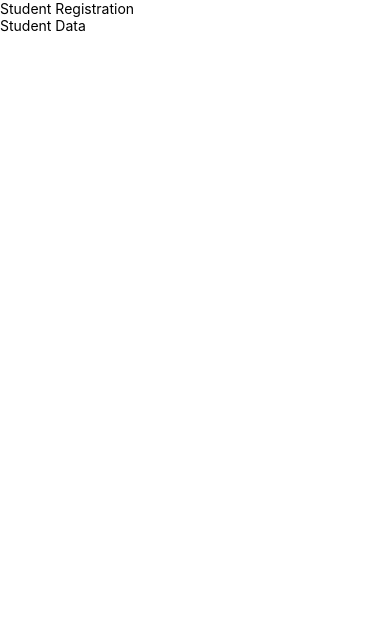
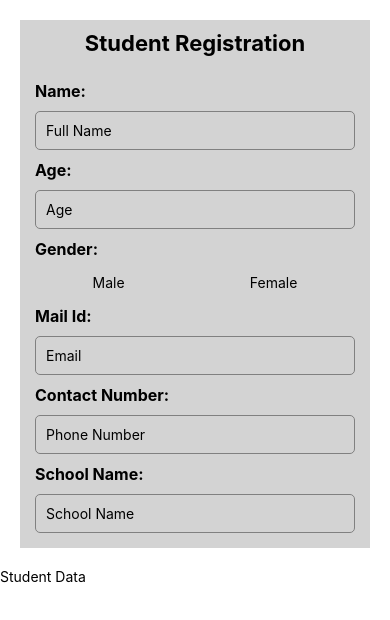
Before and after one commit to HarshSangrulkar/Student-Registration-App, a React Native app: screen / in a window 390 px wide. Shown: the top 620 px of the page. Built offline with nearby package versions, Linux system fonts and the light colour scheme.

Commit message:
student registration form

```diff
--- a/App.tsx
+++ b/App.tsx
@@ -1,14 +1,23 @@
 import React from "react";
 import StudentDataInput from "./components/StudentDataInput";
 import StudentDataDisplay from "./components/StudentDataDisplay";
-import { SafeAreaView, View } from "react-native";
+import { SafeAreaView, StyleSheet, View } from "react-native";
 const App = () => {
   return (
-    <SafeAreaView>
+    <SafeAreaView style={styles.container}>
       <StudentDataInput></StudentDataInput>
       <StudentDataDisplay></StudentDataDisplay>
     </SafeAreaView>
   )
 }
 
+const styles = StyleSheet.create({
+  container: {
+    flex: 1,
+    // justifyContent: "center",
+    // alignItems: "center",
+    //backgroundColor: "lightgray"
+  }
+})
+
 export default App;
--- a/components/StudentDataInput.tsx
+++ b/components/StudentDataInput.tsx
@@ -1,11 +1,74 @@
-import { Text, View } from "react-native";
+import React, { useState } from "react";
+import { Text, TextInput, View, StyleSheet, TouchableOpacity } from "react-native";
+import CheckBox from "@react-native-community/checkbox";
 
 const StudentDataInput = () => {
+
+    //const [gender, setGender] = useState("");
+
+
+
     return (
-        <View>
-            <Text>Student Registration</Text>
+        <View style={styles.container}>
+            <Text style={styles.title}>Student Registration</Text>
+
+            <Text style={styles.label}>Name:</Text>
+            <TextInput style={styles.input} placeholder="Full Name" ></TextInput>
+
+            <Text style={styles.label}>Age:</Text>
+            <TextInput style={styles.input} placeholder="Age" ></TextInput>
+
+            <Text style={styles.label}>Gender:</Text>
+            <View style={styles.genderContainer}>
+                <Text>Male</Text>
+                <Text>Female</Text>
+            </View>
+
+            <Text style={styles.label}>Mail Id:</Text>
+            <TextInput style={styles.input} placeholder="Email" keyboardType="email-address" ></TextInput>
+
+            <Text style={styles.label}>Contact Number:</Text>
+            <TextInput style={styles.input} placeholder="Phone Number" keyboardType="phone-pad" ></TextInput>
+
+            <Text style={styles.label}>School Name:</Text>
+            <TextInput style={styles.input} placeholder="School Name" ></TextInput>
         </View>
-    )
-}
+    );
+};
+
+const styles = StyleSheet.create({
+    container: {
+        padding: 10,
+        margin: 20,
+        backgroundColor: "lightgray",
+        //flex: 1,
+    },
+    title: {
+        fontSize: 22,
+        fontWeight: "bold",
+        textAlign: "center",
+        marginBottom: 20,
+
+    },
+    label: {
+        fontSize: 16,
+        fontWeight: "bold",
+
+        margin: 5,
+    },
+    input: {
+        borderWidth: 1,
+        borderColor: "gray",
+        padding: 10,
+        borderRadius: 5,
+        margin: 5,
+    },
+    genderContainer: {
+        flexDirection: "row",
+        justifyContent: "space-around",
+        marginVertical: 10,
+    },
+
+});
 
 export default StudentDataInput;
--- a/package.json
+++ b/package.json
@@ -10,6 +10,7 @@
     "test": "jest"
   },
   "dependencies": {
+    "@react-native-community/checkbox": "^0.5.17",
     "react": "19.0.0",
     "react-native": "0.78.0"
   },
```
Also changed, not shown: 1 other file (tests, documents, lock files or other folders).
